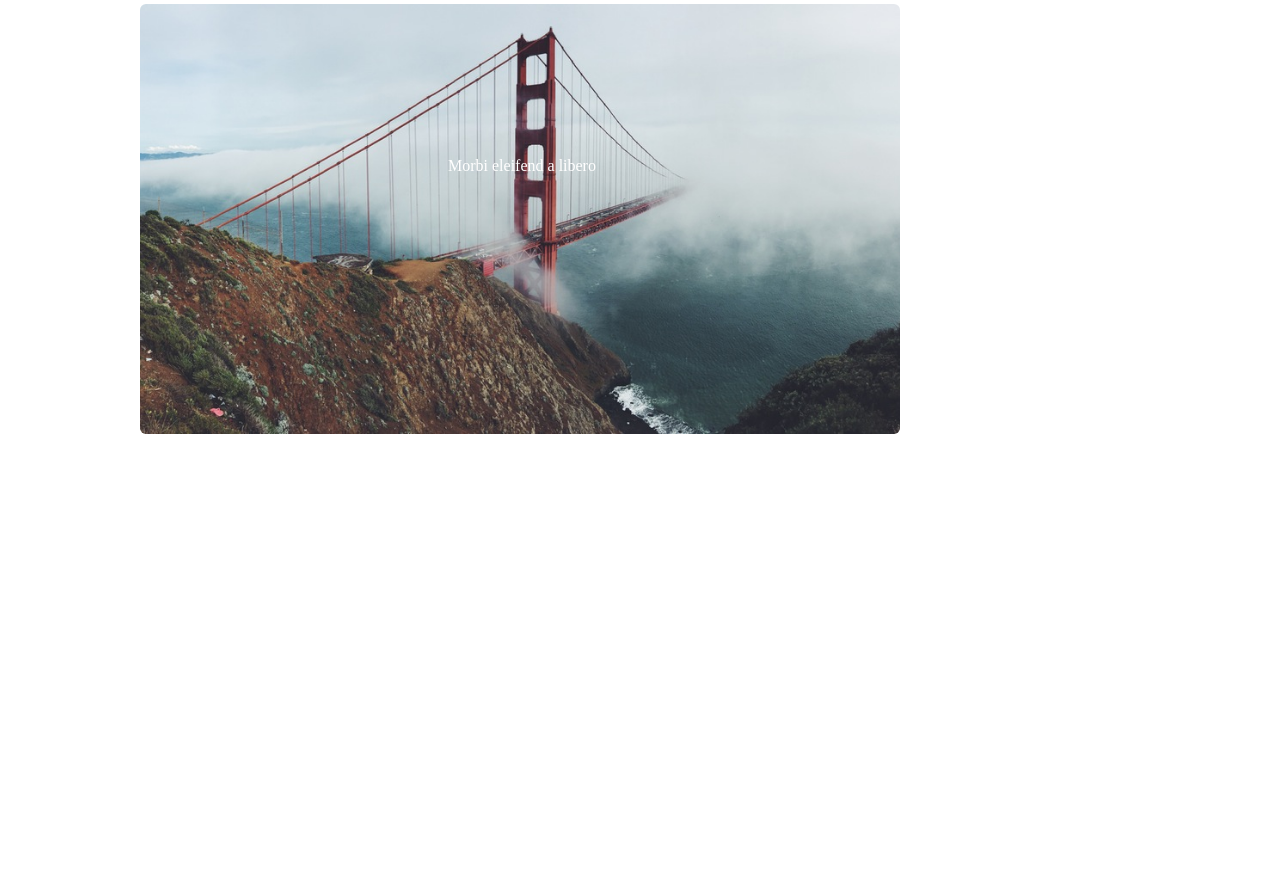
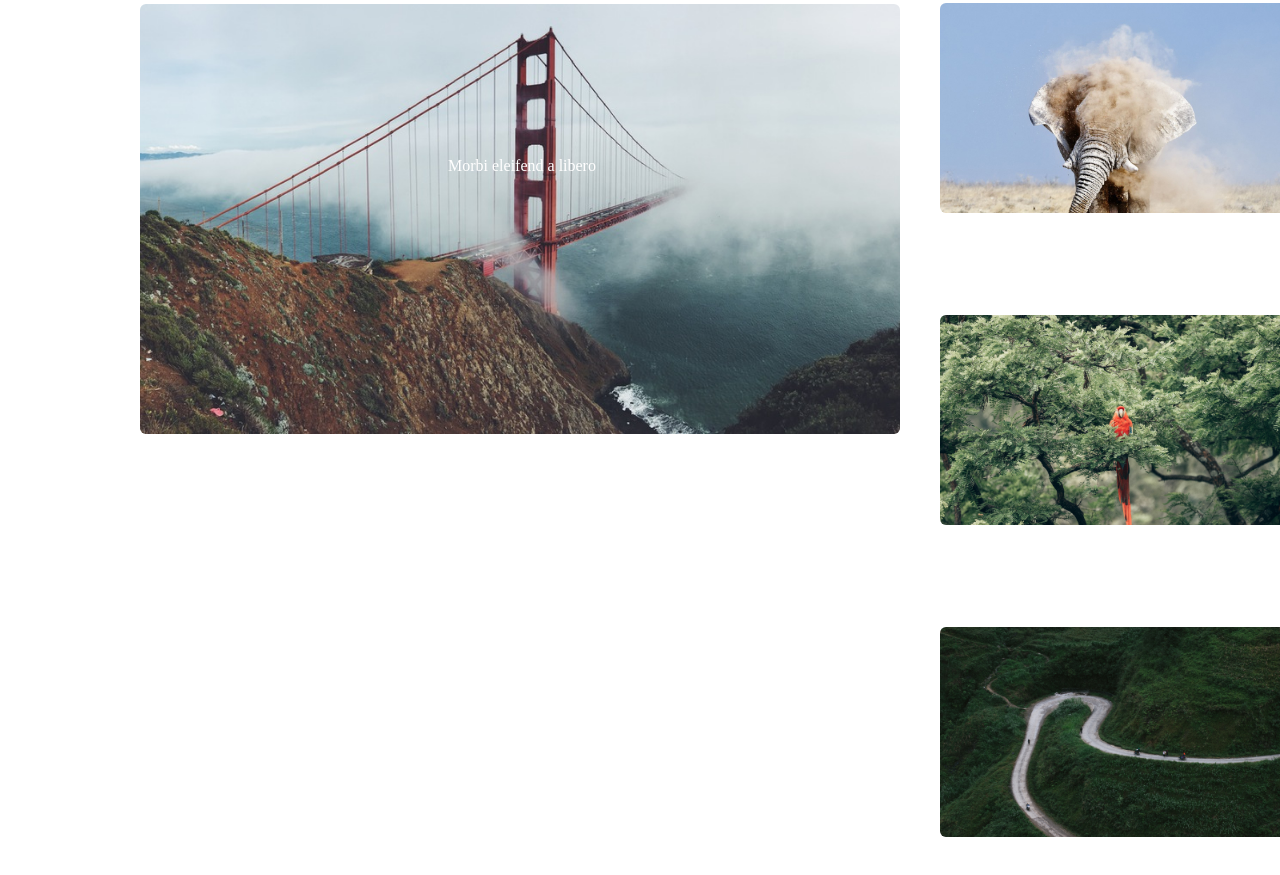
Before and after one commit to Archilg456/lesson5, a plain HTML site: page index.html in a window 1280 px wide. Shown: the part 565-1440 px from the top of the page. Drawn offline with Linux system fonts and the light colour scheme.

Commit message:
section 2 rigth block add

```diff
--- a/css/style.css
+++ b/css/style.css
@@ -88,6 +88,7 @@ display: inline-block;
     height: 960px;
     margin-left: 140px ;
     display: inline-block;
+    vertical-align: middle;
     /* background: goldenrod; */
 }
 .imgabs {
@@ -100,3 +101,12 @@ display: inline-block;
     margin-top: 194px;
     margin-left: 308px;
 }
+.rigth-block {
+    width: 360px;
+    display: inline-block;
+    vertical-align: middle;
+    padding-left: 40px;
+}
+.img-1 {
+    margin: 102px 0px;
+}
--- a/index.html
+++ b/index.html
@@ -68,9 +68,12 @@
                 </div>
                 <img src="img/bri.png" alt="briimg" class="imgabs">
                 <p class="textrela"> Morbi eleifend a libero</p>
+            </div><!--
+        --><div class="rigth-block">
+            <img src="img/img10.png" alt="img10">
+            <img src="img/img11.png" alt="img11" class="img-1">
+            <img src="img/img12.png" alt="img12">
             </div>
-
-
 
 
     </section>
```
Also changed, not shown: img/img10.png (added), img/img11.png (added), img/img12.png (added).
